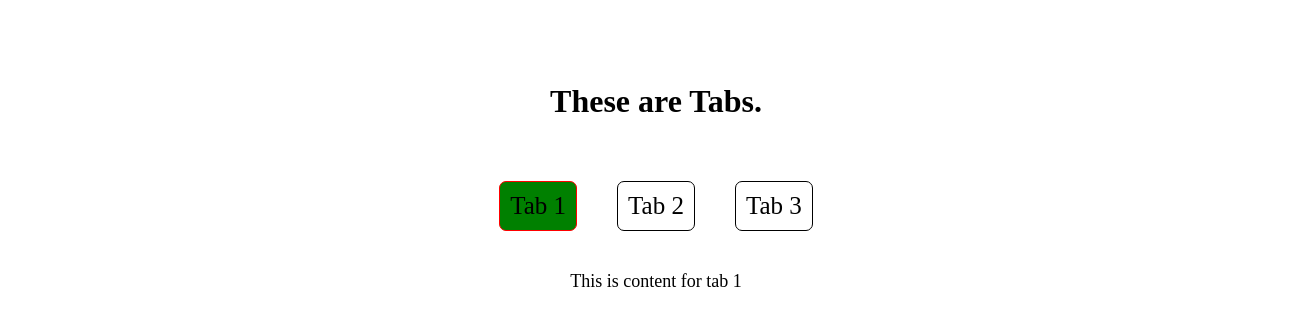
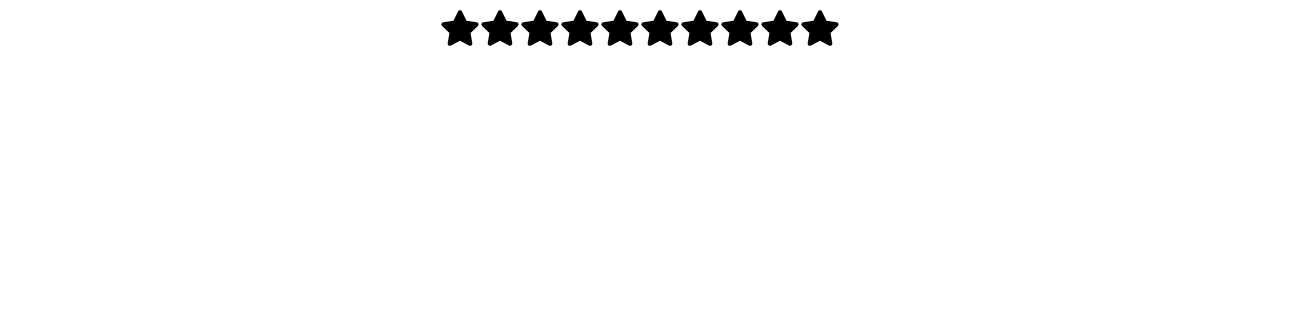
Before and after one commit to rishabhjajoriya/React-Projects, a React (Vite) app: page / in a window 1280 px wide. Shown: the top 326 px of the page, 1304 px wide, since content can reach past the window. Built offline with nearby package versions, Linux system fonts and the light colour scheme.

Commit message:
another commit 3

```diff
--- a/src/App.jsx
+++ b/src/App.jsx
@@ -21,11 +21,11 @@ function App() {
   return (
     <>
       {/* <ImageSlider url = {'https://picsum.photos/v2/list'} limit={'10'}/> */}
-      {/* <StarRating noofstars={10} /> */}
+      <StarRating noofstars={10} />
       {/* <RandomColor/> */}
       {/* <QRCodeGenerator /> */}
       {/* <ScrollIndicator url='https://dummyjson.com/products?limit=100' /> */}
-      <TabTest/>
+      {/* <TabTest/> */}
     </>
   );
 }
--- a/src/components/accordian/accordian.jsx
+++ b/src/components/accordian/accordian.jsx
@@ -51,7 +51,7 @@ const Accordian = () => {
               </div>
 
 
-<div>
+
               {enalbleMultipleSelection
                 ? multiple.indexOf(dataItem.id) !== -1 && (
                     <div className="content">{dataItem.answer}</div>
@@ -59,7 +59,7 @@ const Accordian = () => {
                 : selected === dataItem.id && (
                     <div className="content">{dataItem.answer}</div>
                   )}
-</div>
+
               {/* {selected === dataItem.id || multiple.indexOf(dataItem.id) !== -1 ? (
                 <div className="content">{dataItem.answer}</div>
               ) : null} */}
```
